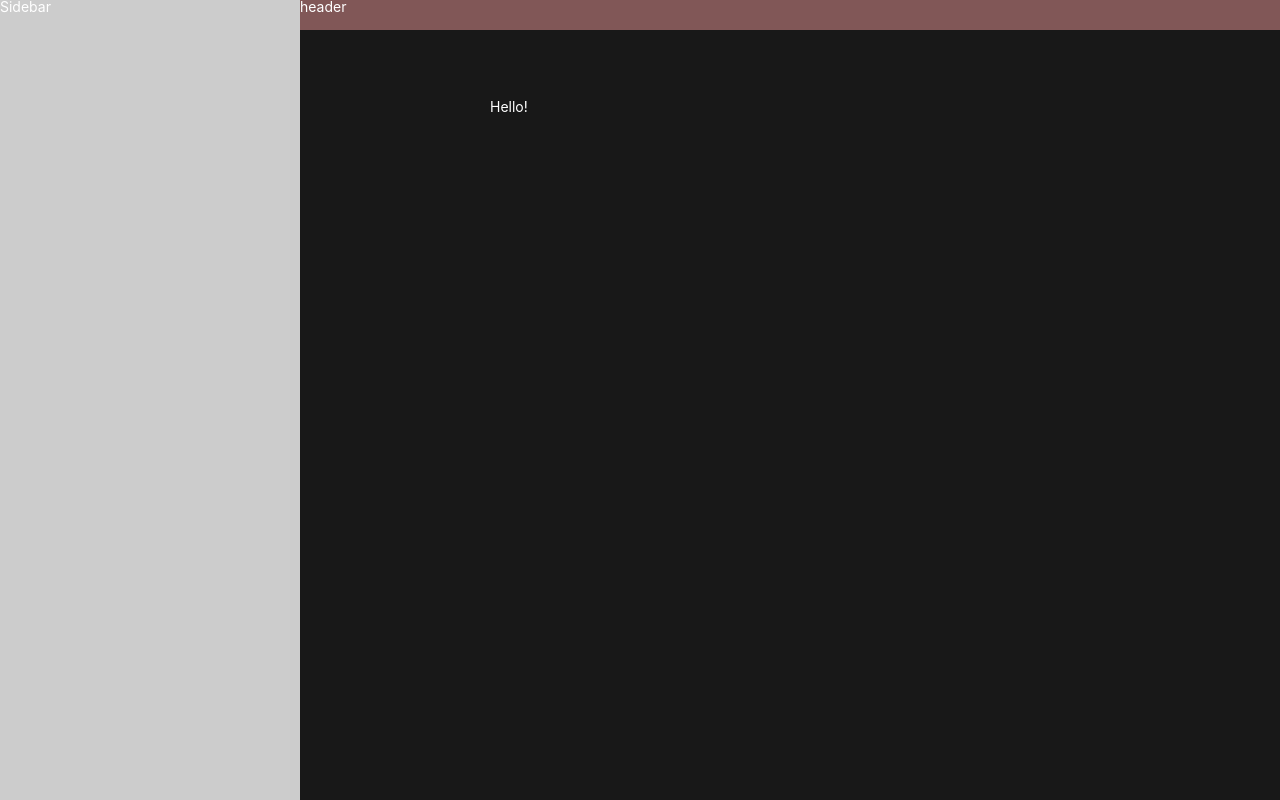
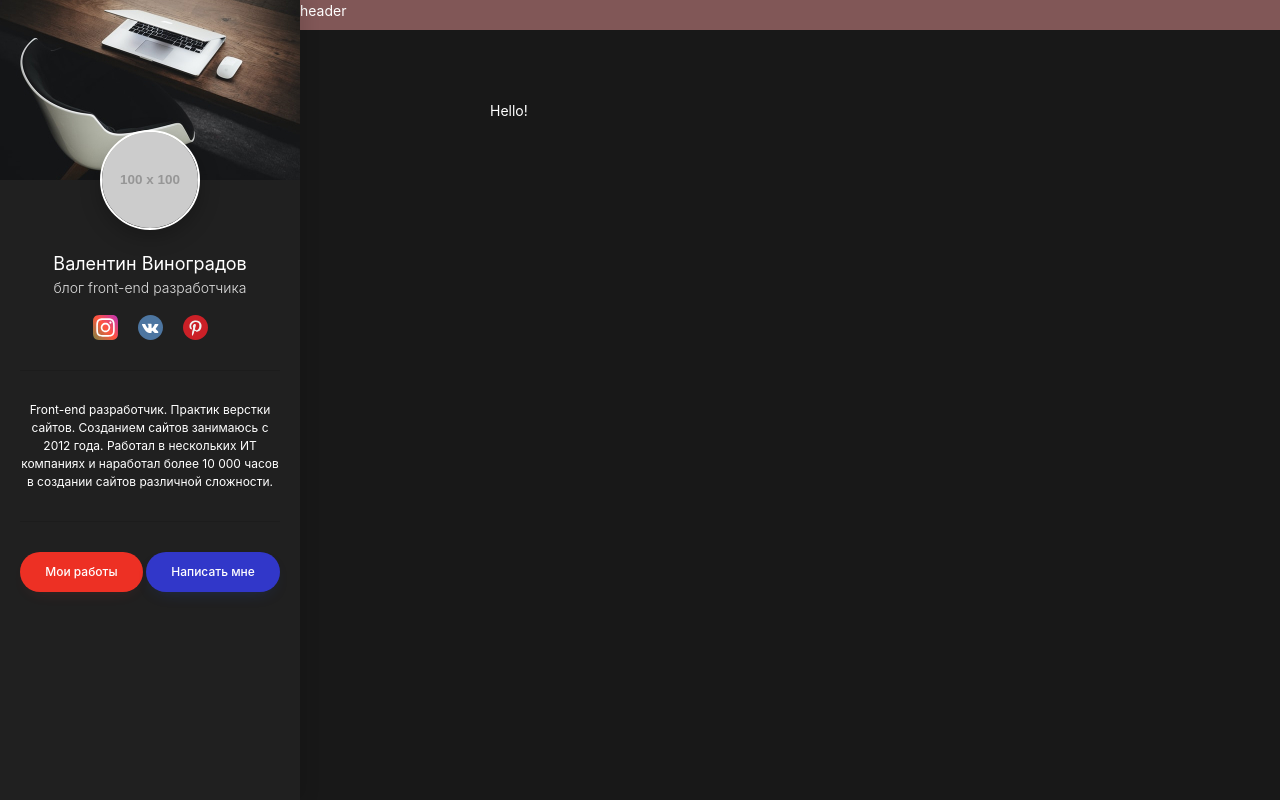
Before and after one commit to VinogradovValentin/Blog, a website: page src/index.html in a window 1280 px wide. Drawn offline with nearby package versions, Linux system fonts and the light colour scheme; files that its build step writes are made by us from their sources; placeholder pictures from the web are drawn by us.

Commit message:
added sidebar

```diff
--- /dev/null
+++ b/src/assets/scss/blocks/btn.scss
@@ -0,0 +1,37 @@
+.btn {
+    display: inline-block;
+    vertical-align: top;
+    padding: 1.1em 2.1em;
+
+    background: $secondary;
+    border: none;
+    border-radius: 25px;
+    cursor: pointer;
+
+    font-family: inherit;
+    font-weight: 500;
+    font-size: 1.2rem;
+    line-height: 1.1;
+    color: $white;
+
+    transition: background-color .2s linear;
+
+
+    &--red {
+        background-color: #ED3024;
+        box-shadow: 0px 7px 17px -10px rgba(242, 63, 63, 0.2);
+
+        &:hover {
+            background-color: darken(#ED3024, 15%);
+        }
+    }
+
+    &--blue {
+        background-color: #3137C9;
+        box-shadow: 0px 7px 17px -10px rgba(32, 84, 219, 0.35);
+
+        &:hover {
+            background-color: darken(#3137C9, 5%);
+        }
+    }
+}
--- /dev/null
+++ b/src/assets/scss/blocks/profile.scss
@@ -0,0 +1,37 @@
+.profile {
+    text-align: center;
+}
+
+.profile__avatar {
+    display: block;
+    width: 10rem;
+    height: 10rem;
+    margin: 0 auto;
+    margin-bottom: 2rem;
+    position: relative;
+
+    border: 2px solid $white;
+    border-radius: 50%;
+    box-shadow: 0px 7px 20px rgba(0, 0, 0, 0.25);
+}
+
+.profile__name {
+    font-weight: 400;
+    font-size: 1.8rem;
+}
+
+.profile__prof {
+    margin-bottom: 1.7rem;
+
+    font-weight: 300;
+    color: #DEDEDE;
+}
+
+.profile__text {
+    padding: 3rem 0;
+    margin: 3rem 0;
+    border-top: 1px solid #1C1C1C;
+    border-bottom: 1px solid #1C1C1C;
+
+    font-size: 1.2rem;
+}
--- a/src/assets/scss/blocks/sidebar.scss
+++ b/src/assets/scss/blocks/sidebar.scss
@@ -2,10 +2,34 @@
     width: $sidebar-width;
     height: 100vh;
 
-    background-color: #ccc;
+    background-color: $primary;
+    box-shadow: 5px 0px 15px rgba(5, 5, 5, 0.1);
 
     position: fixed;
     top: 0;
     left: 0;
     z-index: $z-index-sidebar;
 }
+
+.sidebar__header {
+    height: 180px;
+    background-color: $secondary;
+
+    img {
+        display: block;
+        width: 100%;
+        height: 100%;
+        object-fit: cover;
+    }
+}
+
+.sidebar__content {
+    padding: 0 2rem;
+    margin-top: -5rem;
+}
+
+.sidebar__footer {
+    display: flex;
+    justify-content: space-between;
+    padding: 0 2rem;
+}
--- /dev/null
+++ b/src/assets/scss/blocks/social.scss
@@ -0,0 +1,8 @@
+.social {
+     display: flex;
+     justify-content: center;
+}
+
+.social__item {
+    margin: 0 1rem;
+}
--- a/src/assets/scss/style.scss
+++ b/src/assets/scss/style.scss
@@ -11,6 +11,7 @@ body {
 
     font-family: -apple-system, BlinkMacSystemFont, Segoe\ UI, Roboto,Helvetica\ Neue, Arial, Noto\ Sans, sans-serif;
     font-size: 1.4rem;
+    line-height: 1.5;
     color: $white;
 }
 
@@ -20,6 +21,9 @@ body {
     box-sizing: border-box;
 }
 
+a {
+    text-decoration: none;
+}
 
 /* Blocks */
 @import 'blocks/page';
@@ -27,3 +31,6 @@ body {
 @import 'blocks/sidebar';
 @import 'blocks/main';
 @import 'blocks/container';
+@import 'blocks/profile';
+@import 'blocks/social';
+@import 'blocks/btn';
--- a/src/layouts/default.html
+++ b/src/layouts/default.html
@@ -10,9 +10,7 @@
         {{> header }}
 
         <!-- Sidebar -->
-        <aside class="sidebar">
-            Sidebar
-        </aside>
+        {{> sidebar }}
 
         <!-- Main -->
         <main class="main">
--- /dev/null
+++ b/src/partials/sidebar.html
@@ -0,0 +1,41 @@
+<aside class="sidebar">
+    <div class="sidebar__header">
+        <img src="assets/images/sidebar-header.jpg" alt="image">
+    </div>
+    <div class="sidebar__content">
+
+        <div class="profile">
+            <img class="profile__avatar" src="https://via.placeholder.com/100" alt="avatar image">
+            <div class="profile__name">Валентин Виноградов</div>
+            <div class="profile__prof">блог front-end разработчика</div>
+
+            <ul class="social">
+                <li class="social__item">
+                    <a class="social__link" href="#" target="_blank">
+                        <img src="assets/images/icons/instagram.svg" alt="instagram icon">
+                    </a>
+                </li>
+                <li class="social__item">
+                    <a class="social__link" href="#" target="_blank">
+                        <img src="assets/images/icons/vk.svg" alt="vk icon">
+                    </a>
+                </li>
+                <li class="social__item">
+                    <a class="social__link" href="#" target="_blank">
+                        <img src="assets/images/icons/pinterest.svg" alt="pinterest icon">
+                    </a>
+                </li>
+            </ul>
+
+            <div class="profile__text">
+                <p>Front-end разработчик. Практик верстки сайтов.
+                Созданием сайтов занимаюсь с 2012 года. Работал в нескольких ИТ компаниях и наработал более 10 000 часов в создании сайтов различной сложности.</p>
+            </div>
+        </div><!-- /.profile -->
+    </div><!-- /.sidebar__content -->
+
+    <div class="sidebar__footer">
+        <a class="btn btn--red" href="#">Мои работы</a>
+        <button class="btn btn--blue" type="button">Написать мне</button>
+    </div>
+</aside>
```
Also changed, not shown: src/assets/images/icons/instagram.svg (added), src/assets/images/icons/pinterest.svg (added), src/assets/images/icons/vk.svg (added), src/assets/images/sidebar-header.jpg (added).
